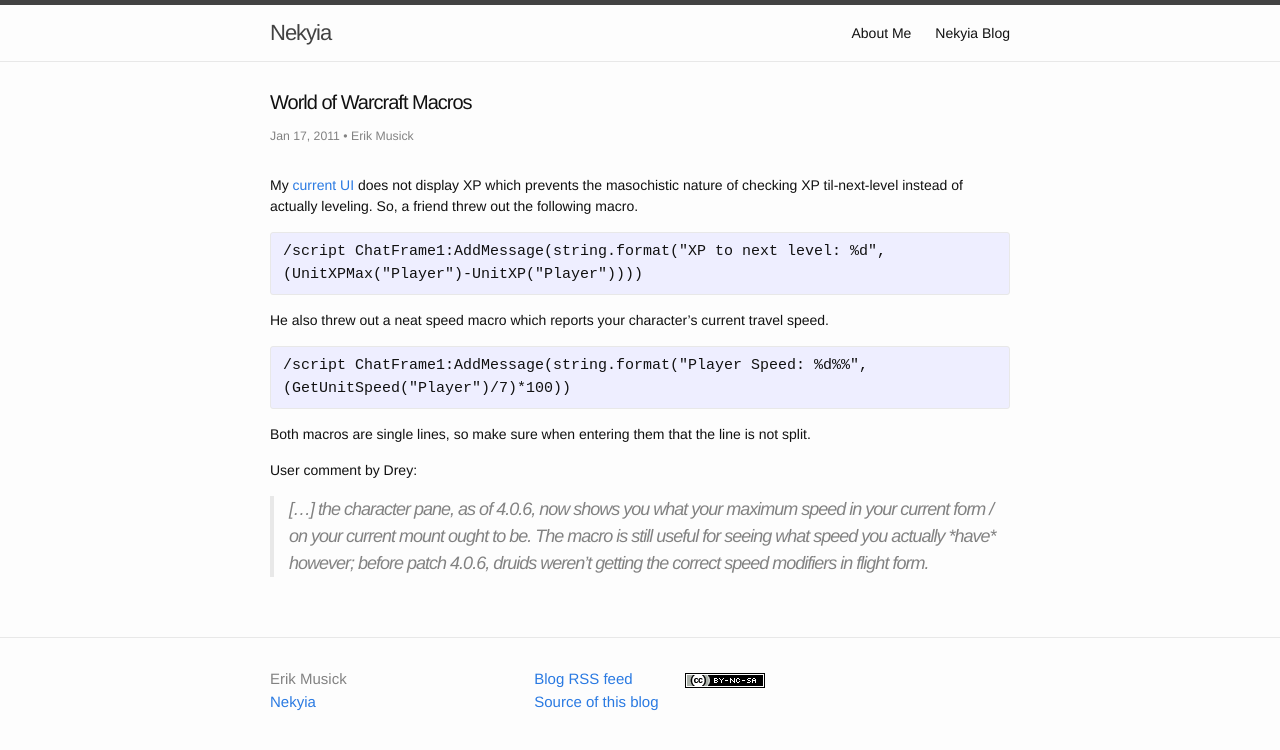
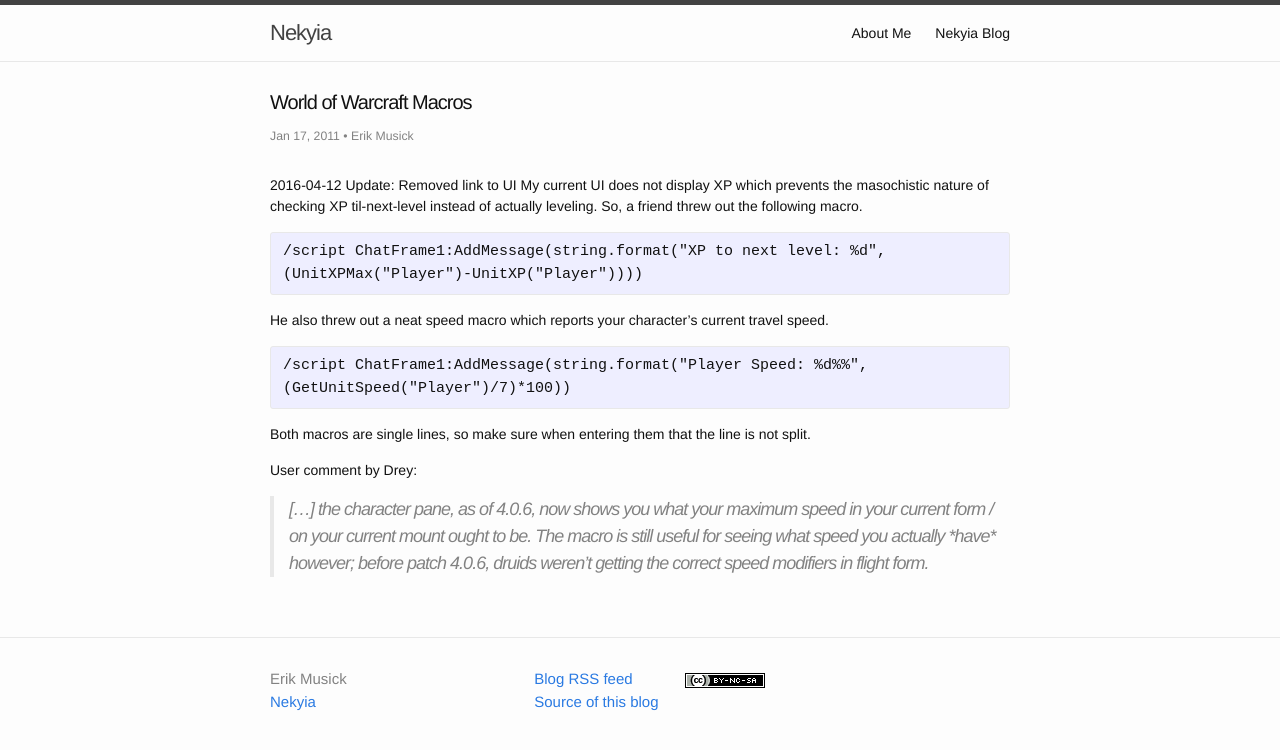
Before and after one commit to emusick/emusick.github.io, a Jekyll site: the page built from _posts/2011-01-17-world-of-warcraft-macros.md, in a window 1280 px wide. Shown: the top 750 px of the page. Built offline with Jekyll 4.4.1, drawn with Linux system fonts in a browser that asks for light colours.

Commit message:
Update 2011-01-17-world-of-warcraft-macros.md
Removed broken link

```diff
--- a/_posts/2011-01-17-world-of-warcraft-macros.md
+++ b/_posts/2011-01-17-world-of-warcraft-macros.md
@@ -12,7 +12,8 @@
   - script
   - world of warcraft
 ---
-My [current UI](http://www.flickr.com/photos/emusick/5314445469/ "My current DPS interface for World of Warcraft") does not display XP which prevents the masochistic nature of checking XP til-next-level instead of actually leveling. So, a friend threw out the following macro.
+2016-04-12 Update: Removed link to UI
+My current UI does not display XP which prevents the masochistic nature of checking XP til-next-level instead of actually leveling. So, a friend threw out the following macro.
 
 <pre>/script ChatFrame1:AddMessage(string.format("XP to next level: %d",(UnitXPMax("Player")-UnitXP("Player"))))</pre>
 
```
